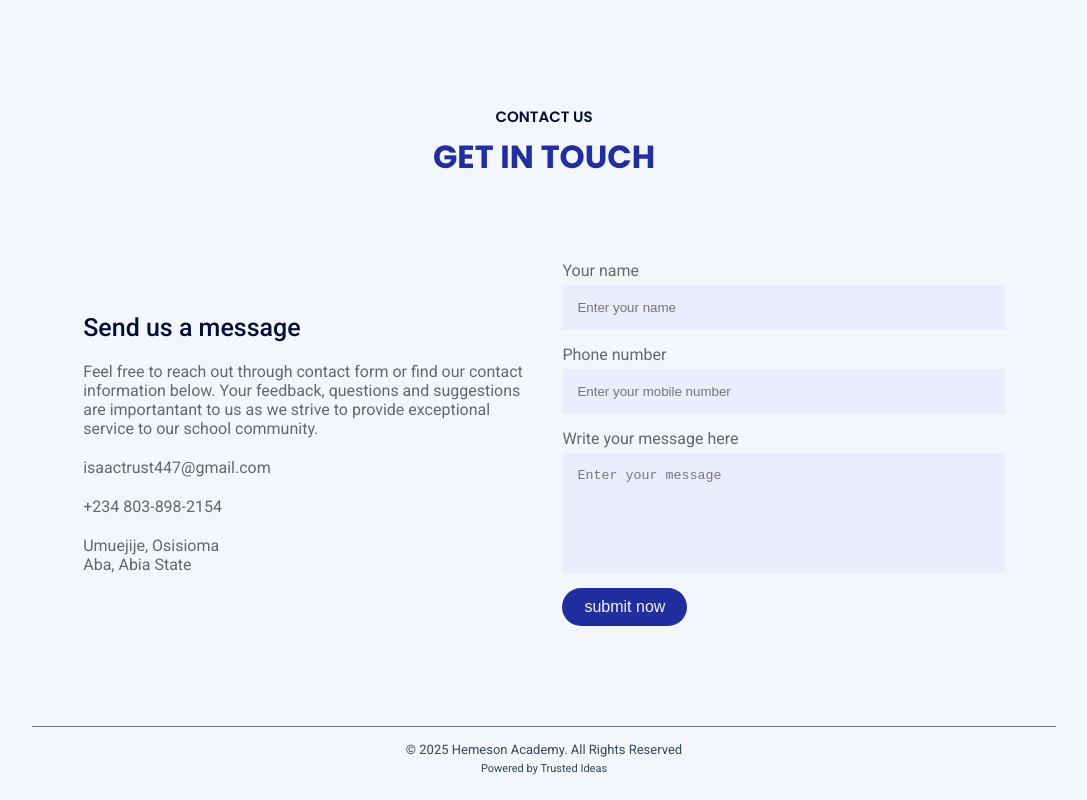
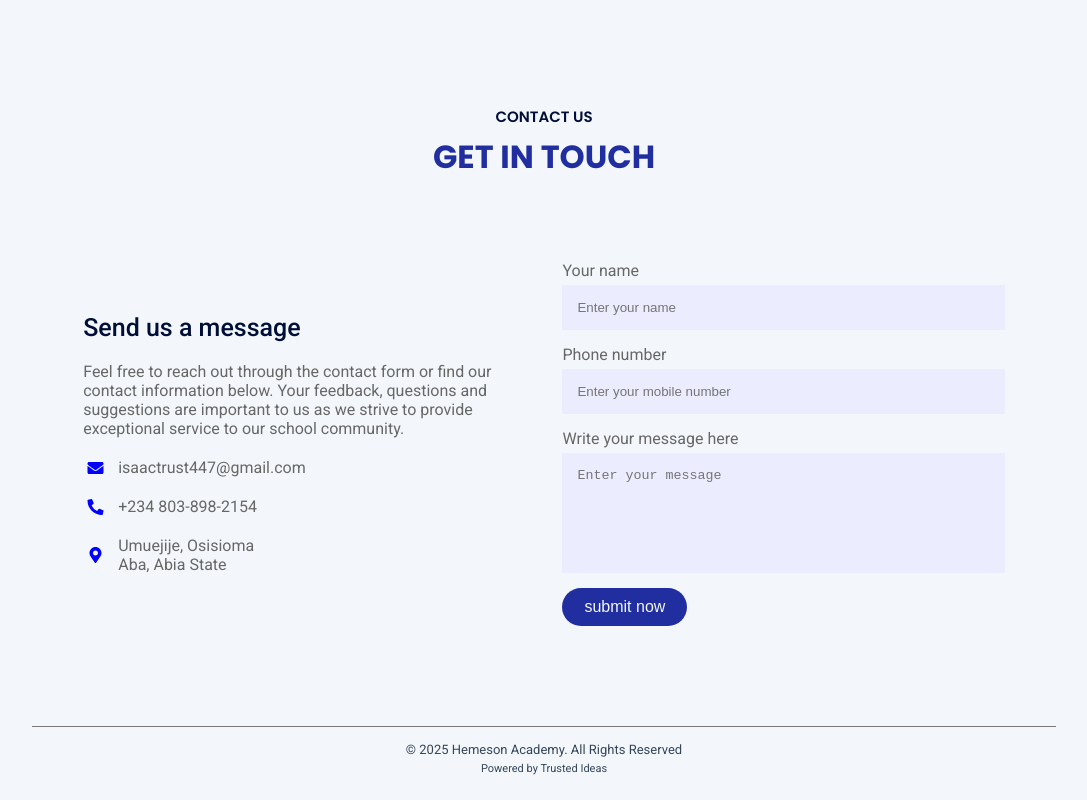
Before and after one commit to Trust447/HemesonAcademy, a React (Vite) app in the folder Hemeson-frontend/: page / in a window 1280 px wide. Shown: the part 2556-3356 px from the top of the page, without its empty margins (96-1183 px from the left). Built offline with nearby package versions, Linux system fonts and the light colour scheme.

Commit message:
fixed some bugs in Hemeson academy frontend

```diff
--- a/Hemeson-frontend/package.json
+++ b/Hemeson-frontend/package.json
@@ -10,8 +10,11 @@
     "preview": "vite preview"
   },
   "dependencies": {
+    "@emailjs/browser": "^4.4.1",
+    "dotenv": "^16.5.0",
     "react": "^19.1.0",
     "react-dom": "^19.1.0",
+    "react-icons": "^5.5.0",
     "react-scroll": "^1.9.3"
   },
   "devDependencies": {
--- a/Hemeson-frontend/src/components/contact/Contact.jsx
+++ b/Hemeson-frontend/src/components/contact/Contact.jsx
@@ -1,38 +1,69 @@
-import React from 'react'
+import React, { useRef , useState} from 'react'
+import emailjs from '@emailjs/browser'
 import './contact.css'
+import { FaPhoneAlt, FaEnvelope, FaMapMarkerAlt } from 'react-icons/fa';
+
+
 
 const Contact = () => {
+  const form = useRef();
+  const [resultMessage, setResultMessage] = useState('');
+
+
+  const sendEmail = (e) => {
+    e.preventDefault();
+
+    emailjs.sendForm(
+      import.meta.env.VITE_EMAILJS_SERVICE_ID,
+      import.meta.env.VITE_EMAILJS_TEMPLATE_ID,
+      form.current,
+      import.meta.env.VITE_EMAILJS_PUBLIC_KEY
+    )
+    .then((result) => {
+        setResultMessage('✅ Message sent successfully!');
+        form.current.reset();
+    }, (error) => {
+        setResultMessage('❌ Message failed to send. Please try again.');
+        console.error(error.text);
+    });
+  };
+
   return (
     <div id='Contact' className='contact'>
       <div className="contact-col">
         <h3>Send us a message</h3>
         <p>
-                Feel free to reach out through contact form or find our contact information below. Your feedback, questions
-                and suggestions are importantant to us as we strive to provide exceptional service to our school community.
+          Feel free to reach out through the contact form or find our contact information below. Your feedback, questions
+          and suggestions are important to us as we strive to provide exceptional service to our school community.
         </p>
         <ul>
-                <li>isaactrust447@gmail.com</li>
-                <li>+234 803-898-2154</li>
-                <li>Umuejije, Osisioma <br />Aba, Abia State</li>
+            <li><FaEnvelope className='icons' color="blue" /> isaactrust447@gmail.com</li>
+            <li><FaPhoneAlt className='icons' color="blue" /> +234 803-898-2154</li>
+            <li><FaMapMarkerAlt className='icons' color="blue" /> Umuejije, Osisioma <br />Aba, Abia State</li>
 </ul>
+
       </div>
 
       <div className="contact-col">
-            <form >
+        <form ref={form} onSubmit={sendEmail}>
           <label>Your name</label>
-                <input type="text" name="name" placeholder='Enter your name' required/>
+          <input type="text" name="name" placeholder='Enter your name' required />
 
           <label>Phone number</label>
           <input type="tel" name='phone' placeholder='Enter your mobile number' required />
 
           <label>Write your message here</label>
-                <textarea name="message"rows={6} placeholder='Enter your message' required></textarea>
+          <textarea name="message" rows={6} placeholder='Enter your message' required></textarea>
+
+            {resultMessage && <p className="success">{resultMessage}</p>}
+
           <button type='submit' className='btn dark-btn'>submit now</button>
         </form>
+
         <span></span>
       </div>
     </div>
   )
 }
 
-export default Contact
+export default Contact;
--- a/Hemeson-frontend/src/components/contact/contact.css
+++ b/Hemeson-frontend/src/components/contact/contact.css
@@ -36,7 +36,7 @@
     margin: 20px 0;
 }
 
-.contact-col ul li img{
+.contact-col ul li .icons{
     width: 25px;
     margin-right: 10px;
 }
@@ -59,6 +59,14 @@
 
 }
 
+.success{
+    color: #000f38;
+    font-weight: 400;
+    font-size: 13px;
+    text-align: center;
+    margin: 20px;
+}
+
 
 
 /* _______________________________MEDIA QUERRY___________________________ */
```
Also changed, not shown: 2 other files (tests, documents, lock files or other folders). Lines whose indentation alone changed are shown as unchanged.
